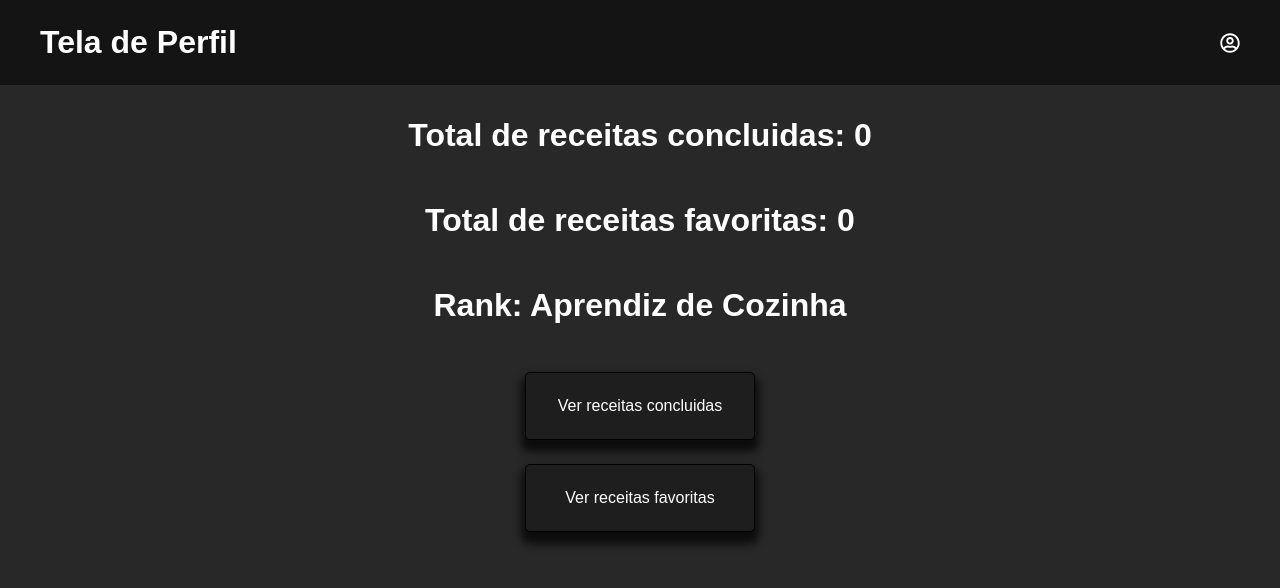
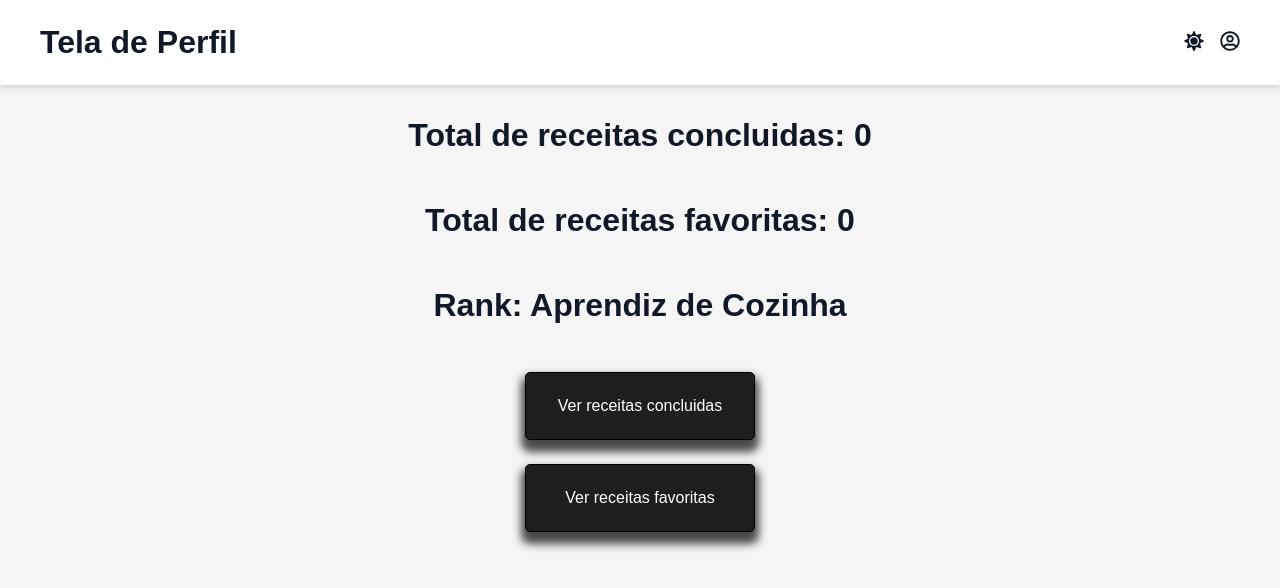
Before and after one commit to LuidiPiresHub/Recipes-App, a React (Vite) app: page /profile in a window 1280 px wide. Shown: the top 588 px of the page. Built offline with nearby package versions, Linux system fonts and the light colour scheme.

Commit message:
feat: dark mode

```diff
--- a/src/components/Header/Header.module.css
+++ b/src/components/Header/Header.module.css
@@ -1,10 +1,12 @@
 .header {
-  background-color: rgb(20, 20, 20);
+  background-color: var(--bg-secondary);
   padding: 1.5rem 2.5rem;
   display: flex;
   align-items: center;
   justify-content: space-between;
   gap: 1rem;
+  transition: background-color 0.3s ease;
+  box-shadow: var(--shadow-md);
 }
 
 .title {
@@ -21,11 +23,3 @@
   height: 20px;
   width: 20px;
 }
-
-.heart {
-  color: red;
-}
-
-.share {
-  color: deepskyblue;
-}
--- a/src/components/Header/Header.tsx
+++ b/src/components/Header/Header.tsx
@@ -2,8 +2,9 @@ import { useLocation, useNavigate } from 'react-router-dom';
 import { HeaderProps } from '../../interfaces/Header.interface';
 import styles from './Header.module.css';
 import { FaHeart, FaRegHeart, FaShareAlt, FaRegUserCircle } from 'react-icons/fa';
-import { getFavoritesRecipes } from '../../utils/getLocalStorage';
+import { getFavoritesRecipes, getTheme } from '../../utils/getLocalStorage';
 import { toast } from 'react-toastify';
+import ThemeChanger from '../ThemeChanger/ThemeChanger';
 
 export default function Header({ title, showIcons, isFavorite, recipe, setIsFavorite, showProile = true }: HeaderProps) {
   const navigate = useNavigate();
@@ -37,11 +38,13 @@ export default function Header({ title, showIcons, isFavorite, recipe, setIsFavo
 
   const copyLink = async (): Promise<void> => {
     await navigator.clipboard.writeText(window.location.href)
+    const savedTheme = getTheme();
     toast("Link copiado ✔", {
       pauseOnHover: false,
-      theme: 'dark',
+      theme: savedTheme || 'light',
       autoClose: 2000,
-      position: 'top-left'
+      position: 'bottom-right',
+      type: 'success'
     });
   }
 
@@ -51,11 +54,12 @@ export default function Header({ title, showIcons, isFavorite, recipe, setIsFavo
       <section className={styles.iconsContainer}>
         {showIcons && (
           <>
-            {isFavorite ? <FaHeart className={`${styles.icon} ${styles.heart}`} onClick={unsaveFavoriteRecipe} /> : <FaRegHeart className={styles.icon} onClick={saveFavoriteRecipe} />}
-            <FaShareAlt className={`${styles.icon} ${styles.share}`} onClick={copyLink} />
+            {isFavorite ? <FaHeart className={styles.icon} onClick={unsaveFavoriteRecipe} /> : <FaRegHeart className={styles.icon} onClick={saveFavoriteRecipe} />}
+            <FaShareAlt className={styles.icon} onClick={copyLink} />
           </>
         )}
-        {showProile && <FaRegUserCircle className={`${styles.icon}`} onClick={() => navigate('/profile')} />}
+        <ThemeChanger />
+        {showProile && <FaRegUserCircle className={styles.icon} onClick={() => navigate('/profile')} />}
       </section>
     </header>
   )
--- /dev/null
+++ b/src/components/ThemeChanger/ThemeChanger.module.css
@@ -0,0 +1,11 @@
+.themeChanger {
+  border: none;
+  background-color: transparent;
+}
+
+.icon {
+  width: 20px;
+  height: 20px;
+  cursor: pointer;
+  color: var(--text-primary);
+}
--- /dev/null
+++ b/src/components/ThemeChanger/ThemeChanger.tsx
@@ -0,0 +1,31 @@
+import { useState } from 'react';
+import { FaSun, FaMoon } from 'react-icons/fa';
+import { Theme } from '../../interfaces/ThemeChanger.interface';
+import styles from './ThemeChanger.module.css';
+import { getTheme } from '../../utils/getLocalStorage';
+
+export default function ThemeChanger() {
+  const [theme, setTheme] = useState<Theme>(() => {
+    const savedTheme = getTheme();
+    const preference = window.matchMedia('(prefers-color-scheme: dark)').matches ? 'dark' : 'light';
+    const newTheme = savedTheme ? savedTheme : preference;
+    document.body.className = newTheme;
+    return newTheme;
+  });
+  const changeTheme = () => {
+    const newTheme: Theme = theme === 'light' ? 'dark' : 'light';
+    setTheme(newTheme);
+    document.body.className = newTheme;
+    localStorage.setItem('theme', JSON.stringify(newTheme));
+  }
+
+  return (
+    <button className={styles.themeChanger} onClick={changeTheme}>
+      {theme === 'light' ? (
+        <FaSun className={styles.icon} />
+      ) : (
+        <FaMoon className={styles.icon} />
+      )}
+    </button>
+  )
+}
--- a/src/index.css
+++ b/src/index.css
@@ -6,11 +6,38 @@
 }
 
 body {
-  background-color: rgb(40, 40, 40);
-  color: white;
+  background-color: var(--bg-primary);
+  color: var(--text-primary);
+  transition: background-color 0.3s ease, color 0.3s ease;
 }
 
 a {
   color: inherit;
   text-decoration: none;
 }
+
+body.light {
+  --bg-primary: #f5f5f5;
+  --bg-secondary: #FFFFFF;
+  --text-primary: #111827;
+  --border-color: #E5E7EB;
+  --accent-color: #3B82F6;
+  --accent-color-hover: #2563EB;
+  --accent-color-active: #1D4ED8;
+  --shadow-sm: 0 1px 2px rgba(0, 0, 0, 0.05);
+  --shadow-md: 0 4px 6px rgba(0, 0, 0, 0.1);
+  --shadow-lg: 0 10px 15px rgba(0, 0, 0, 0.15);
+}
+
+body.dark {
+  --bg-primary: #09090B;
+  --bg-secondary: #1A1A1D;
+  --text-primary: #E4E4E7;
+  --border-color: #27272A;
+  --accent-color: #8257E6;
+  --accent-color-hover: #8257e6b4;
+  --accent-color-active: #5B21B6;
+  --shadow-sm: 0 1px 2px rgba(255, 255, 255, 0.03);
+  --shadow-md: 0 4px 6px rgba(255, 255, 255, 0.05);
+  --shadow-lg: 0 10px 15px rgba(255, 255, 255, 0.08);
+}
--- /dev/null
+++ b/src/interfaces/ThemeChanger.interface.ts
@@ -0,0 +1 @@
+export type Theme = 'light' | 'dark';
--- a/src/pages/RecipeDetails/RecipeDetails.module.css
+++ b/src/pages/RecipeDetails/RecipeDetails.module.css
@@ -24,7 +24,9 @@
 .ingredientLabel {
   display: flex;
   gap: 0.5rem;
-  background-color: rgb(30, 30, 30);
+  background-color: var(--bg-secondary);
+  border: 2px solid var(--border-color);
+  box-shadow: var(--shadow-sm);
   width: fit-content;
   padding: 1rem;
   border-radius: 5px;
@@ -69,11 +71,11 @@
 
 .markerBtn {
   border-radius: 5px;
-  background-color: rgb(20, 20, 20);
+  background-color: var(--bg-secondary);
+  color: var(--text-primary);
+  border: 2px solid var(--border-color);
+  box-shadow: var(--shadow-md);
   padding: 1rem 1.5rem;
-  box-shadow: 0 8px 8px 5px rgba(0, 0, 0, 0.7);
-  color: white;
-  border: 1px solid black;
   cursor: pointer;
 }
 
@@ -87,7 +89,7 @@
 .finishBtn {
   margin-top: 2rem;
   padding: 1rem 2rem;
-  background-color: rgb(30, 30, 30);
+  background-color: var(--accent-color);
   color: white;
   border: none;
   border-radius: 5px;
@@ -95,7 +97,11 @@
 }
 
 .finishBtn:hover {
-  background-color: rgb(50, 50, 50);
+  background-color: var(--accent-color-hover);
+}
+
+.finishBtn:active {
+  background-color: var(--accent-color-active);
 }
 
 .finishBtn:disabled {
--- a/src/utils/getLocalStorage.ts
+++ b/src/utils/getLocalStorage.ts
@@ -1,4 +1,5 @@
 import { Recipe } from '../interfaces/Recipe.interface';
+import { Theme } from '../interfaces/ThemeChanger.interface';
 
 export const getDoneRecipes = (): Recipe[] | null => {
   const allFinishedRecipes: Recipe[] | null = JSON.parse(localStorage.getItem('doneRecipes')!)
@@ -9,3 +10,5 @@ export const getFavoritesRecipes = (): Recipe[] | null => {
   const favoriteRecipes: Recipe[] | null = JSON.parse(localStorage.getItem('favoritesRecipes')!)
   return favoriteRecipes;
 }
+
+export const getTheme = (): Theme | null => JSON.parse(localStorage.getItem('theme')!)
```
